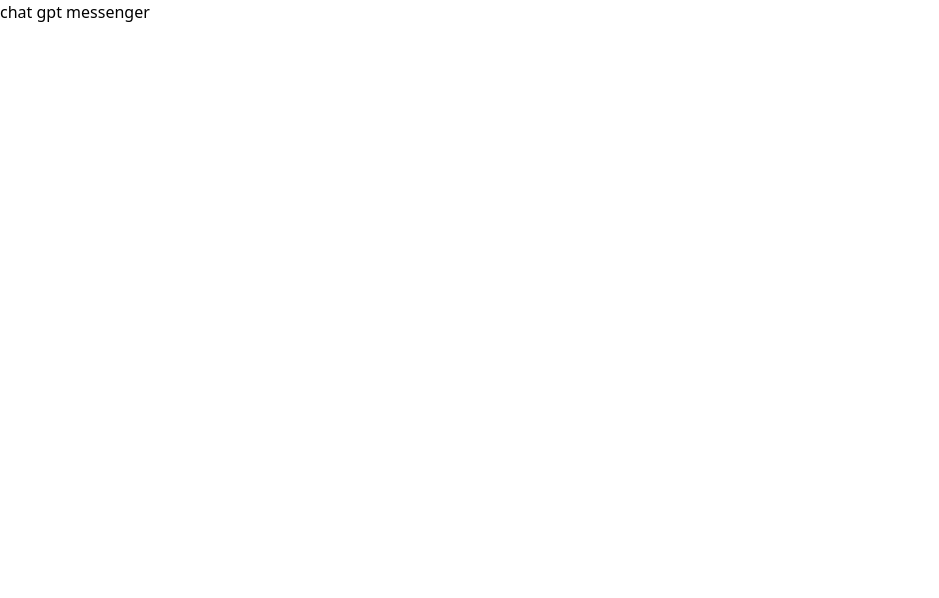
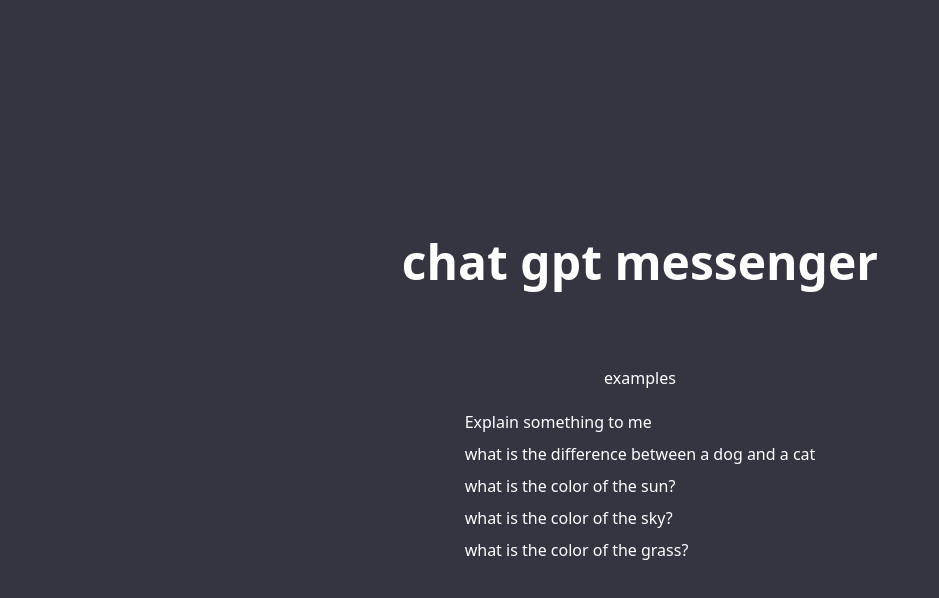
Before and after one commit to kilik42/chat-gpt-app, a Next.js app: page / in a window 1280 px wide. Shown: the top 598 px of the page, without its empty margins (0-939 px from the left). Built offline with nearby package versions, Linux system fonts and the light colour scheme.

Commit message:
installing packages and fixing import errors

```diff
--- a/package.json
+++ b/package.json
@@ -9,6 +9,7 @@
     "lint": "next lint"
   },
   "dependencies": {
+    "@heroicons/react": "^2.0.15",
     "@next/font": "13.1.6",
     "@types/node": "18.13.0",
     "@types/react": "18.0.27",
--- a/src/app/page.tsx
+++ b/src/app/page.tsx
@@ -2,11 +2,31 @@
 import { Inter } from '@next/font/google'
 import styles from './page.module.css'
 import { readConfigFile } from 'typescript'
+import "./globals.css";
 
 export default function Page() {
   return (
-    <div className={styles.container}>
-      <h1>chat gpt messenger</h1>
+    <div className='flex flex-col items-center justify-center h-screen px-2 text-white'>
+      <h1 className="text-5xl font-bold mb-20">chat gpt messenger</h1>
+      <div>
+
+        <div>
+          <div className='flex flex-col items-center mb-5'>
+            {/* sun icon */}
+            <h2>examples</h2>
+          </div>
+          <div className='space-y-2'>
+          <p className="infoText">Explain something to me</p>
+          <p className="infoText"> what is the difference between a dog and a cat</p>
+          <p className="infoText">what is the color of the sun?</p>
+          <p className="infoText">what is the color of the sky?</p>
+          <p className="infoText">what is the color of the grass?</p>
+
+
+
+          </div>
+        </div>
+      </div>
     </div>
   )
 }
--- a/tailwind.config.js
+++ b/tailwind.config.js
@@ -1,5 +1,17 @@
 /** @type {import('tailwindcss').Config} */
 module.exports = {
+  content: [
+    "./app/**/*.{js,ts,jsx,tsx}",
+    "./pages/**/*.{js,ts,jsx,tsx}",
+    "./components/**/*.{js,ts,jsx,tsx}",
+
+    // Or if using `src` directory:
+    "./src/**/*.{js,ts,jsx,tsx}",
+  ],
+  theme: {
+    extend: {},
+  },
+  plugins: [],
  reactStrictMode: true,
  experimental: {
   appDir: true,
```
Also changed, not shown: 1 other file (tests, documents, lock files or other folders).
